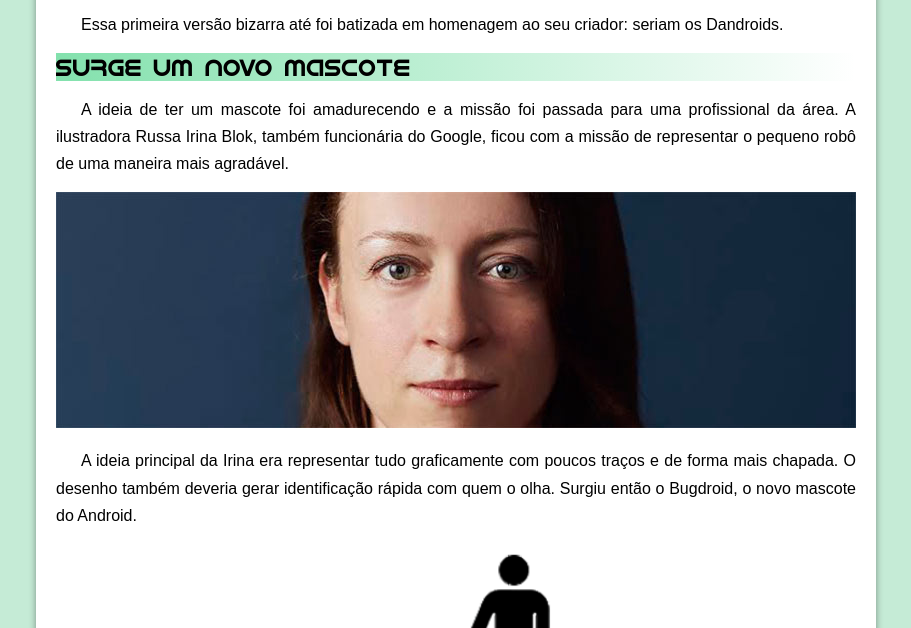
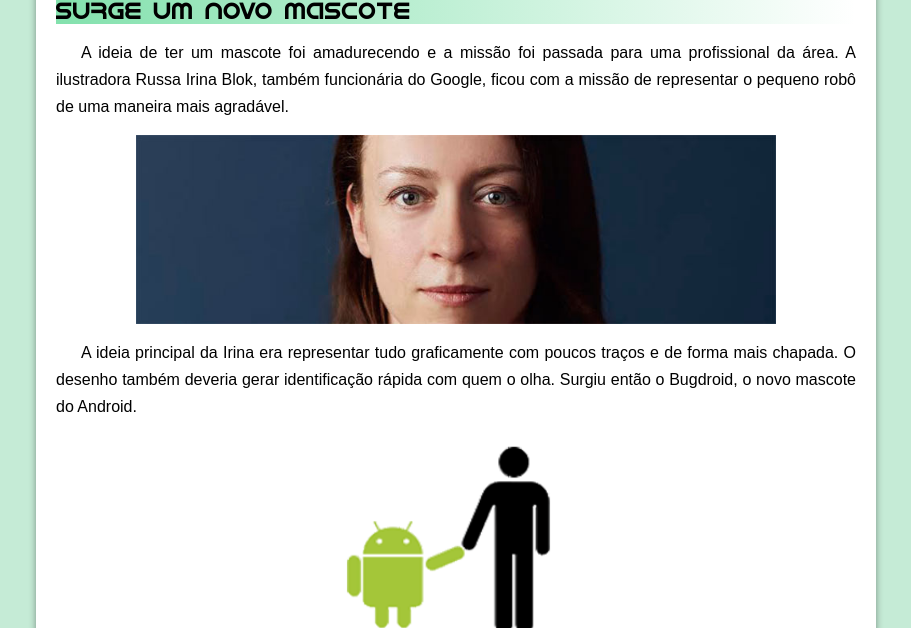
Before and after one commit to RenatoGuii/Android-Project, a plain HTML site: page index.html in a window 1280 px wide. Shown: the part 803-1431 px from the top of the page, without its empty margins (184-1095 px from the left). Drawn offline with Linux system fonts and the light colour scheme.

Commit message:
correção (11/07)

```diff
--- a/d10.css
+++ b/d10.css
@@ -83,6 +83,12 @@ main a:hover {
     text-decoration: underline;
 }
 
+main .img_alterar {
+    display: block;
+    width: 80%;
+    margin: auto;
+}
+
 main {
     background-color: white;
     margin: auto;
--- a/index.html
+++ b/index.html
@@ -34,7 +34,7 @@
 
                     <picture>
                         <source media="(max-width: 830px)" srcset="imagens/dan-droids-pq.png">
-                        <img src="imagens/dan-droids.png" alt="Dandroids">
+                        <img class="img_alterar" src="imagens/dan-droids.png" alt="Dandroids">
                     </picture>
 
                     <p>Essa primeira versão bizarra até foi batizada em homenagem ao seu criador: seriam os Dandroids.</p>
@@ -45,7 +45,7 @@
 
                     <picture>
                         <source media="(max-width: 800px)" srcset="imagens/irina-blok-pq.jpg">
-                        <img src="imagens/irina-blok.jpg" alt="IrinaBlok">
+                        <img class="img_alterar" src="imagens/irina-blok.jpg" alt="IrinaBlok">
                     </picture>
 
                     <p>A ideia principal da Irina era representar tudo graficamente com poucos traços e de forma mais chapada. O desenho também deveria gerar identificação rápida com quem o olha. Surgiu então o Bugdroid, o novo mascote do Android.</p>
```
